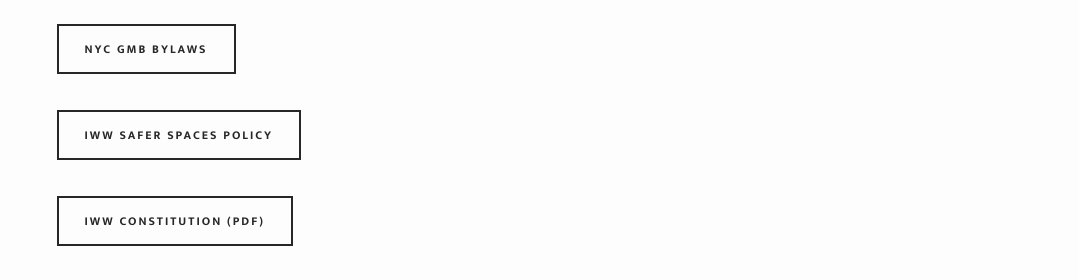
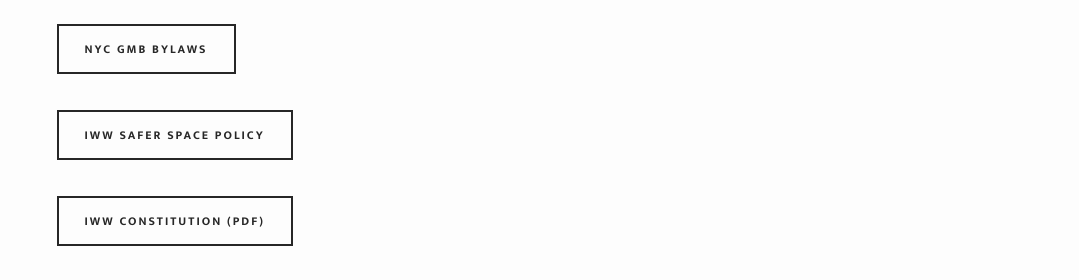
Before and after one commit to IWW-NYC-GMB/iww.nyc, a Jekyll site: the page built from resources.html, in a window 1280 px wide and 900 px high, scrolled down 668 px. Shown: the part 135-415 px from the top of the window, without its empty margins (201-1280 px from the left). Built offline with Jekyll 4.4.1, drawn with Linux system fonts in a browser that asks for light colours; some web fonts are replaced.

Commit message:
Update resources.html

```diff
--- a/resources.html
+++ b/resources.html
@@ -6,7 +6,7 @@
 ---
 <h2>General</h2>
 <a href="{{ site.baseurl }}/bylaws"><button class="small" style="margin: 12px 15px 24px 0;" ontouchstart="">NYC GMB Bylaws</button></a><br>
-<a href="{{ site.baseurl }}/safer-spaces"><button class="small" style="margin: 12px 15px 24px 0;" ontouchstart="">IWW Safer Spaces Policy</button></a><br>
+<a href="{{ site.baseurl }}/safer-space"><button class="small" style="margin: 12px 15px 24px 0;" ontouchstart="">IWW Safer Space Policy</button></a><br>
 <a href="https://www.iww.org/PDF/Constitutions/CurrentIWWConstitution.pdf"><button class="small" style="margin: 12px 15px 24px 0;" ontouchstart="">IWW Constitution (PDF)</button></a><br>
 <a href="https://www.iww.org/PDF/Spanish/IWWConstitution2013esp.pdf" hreflang="es"><button class="small" style="margin: 12px 15px 24px 0;" ontouchstart="">IWW Constitution (PDF · Español)</button></a><br>
 <a href="https://www.iww.org/PDF/Official/MPP.pdf"><button class="small" style="margin: 12px 15px 24px 0;" ontouchstart="">Manual of Policies and Procedures (PDF)</button></a><br>
```
